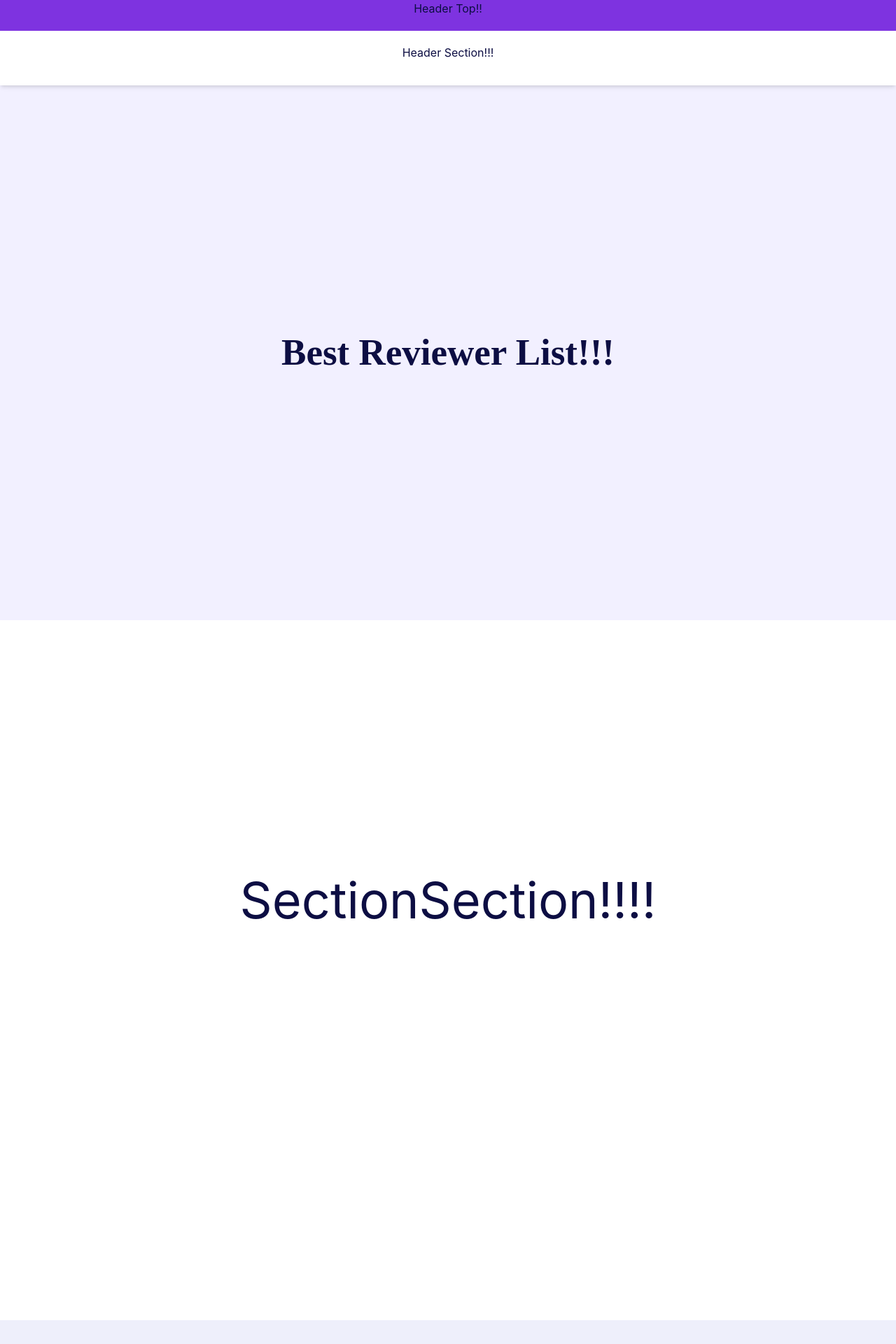
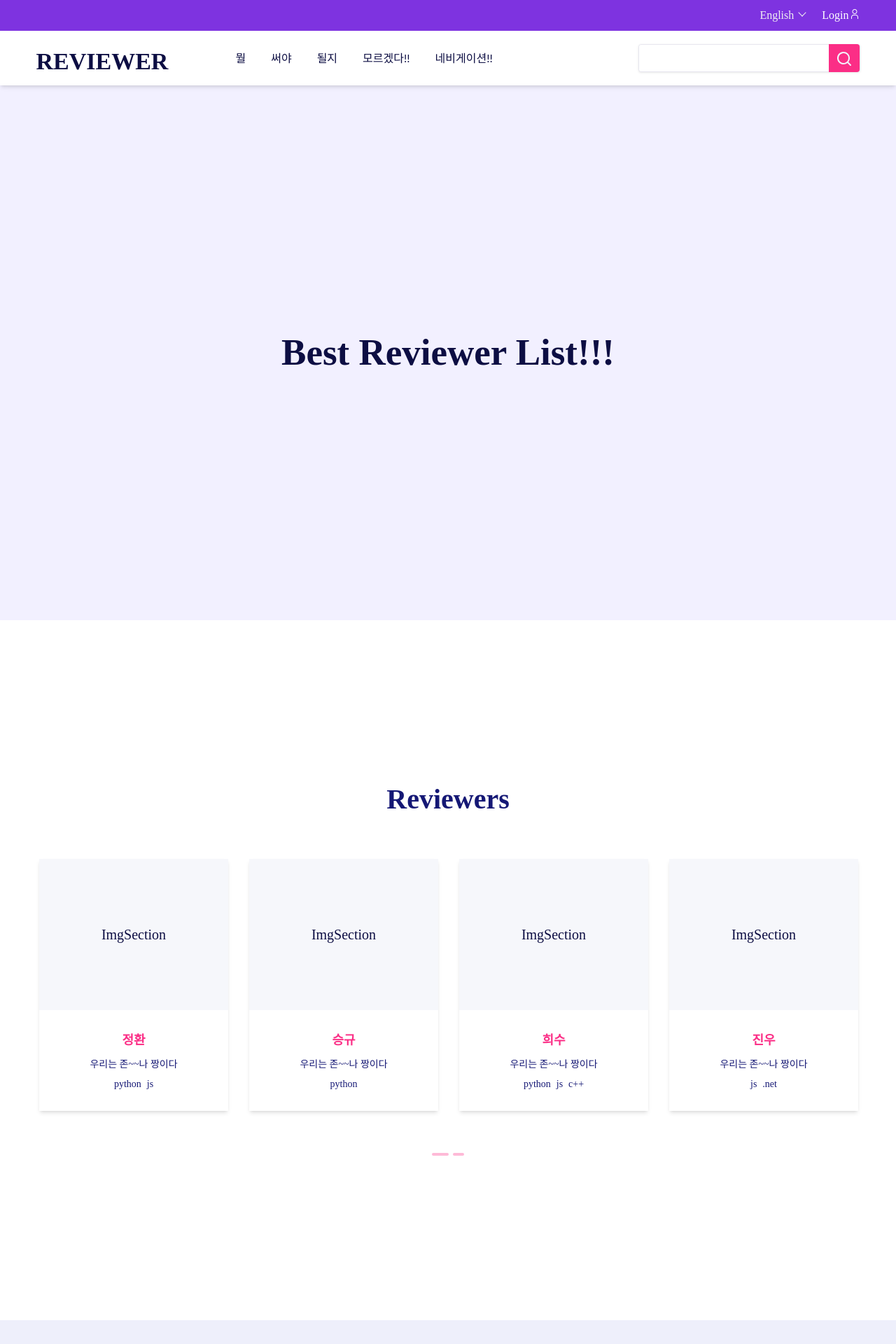
Before and after one commit to prepareSecondHalf/project, a Next.js app in the folder client/: page / in a window 1280 px wide. Shown: the top 1920 px of the page at 70% size. Built offline with nearby package versions, Linux system fonts and the light colour scheme.

Commit message:
제혁 - Task1

```diff
--- a/client/components/Header.tsx
+++ b/client/components/Header.tsx
@@ -4,28 +4,28 @@ import Link from 'next/link';
 const menus = [
   {
     id: 0,
-    path: 'home',
-    content: 'Home',
+    path: '뭘',
+    content: '뭘',
   },
   {
     id: 1,
-    path: 'pages',
-    content: 'Pages',
+    path: '써야',
+    content: '써야',
   },
   {
     id: 2,
-    path: 'products',
-    content: 'Products',
+    path: '될지',
+    content: '될지',
   },
   {
     id: 3,
-    path: 'blog',
-    content: 'Blog',
+    path: '모르겠다!!',
+    content: '모르겠다!!',
   },
   {
     id: 4,
-    path: 'contact',
-    content: 'Contact',
+    path: '네비게이션!!',
+    content: '네비게이션!!',
   },
 ];
 
@@ -33,10 +33,46 @@ const Header: NextPage = () => {
   return (
     <div className="w-full h-fit box-border sticky top-[-44px] z-[1] shadow-md">
       <div className="w-full h-[44px] bg-[#7e33e0] flex justify-center">
-        Header Top!!
+        <div className="w-default h-full leading-[44px] flex justify-end">
+          <div className="flex gap-6">
+            <div className="text-[#f1f1f1] flex font-josefin cursor-pointer">
+              English
+              <div className="w-2 h-2 mt-3 ml-2 border-[#f1f1f1] border border-l-0 border-t-0 rotate-45 relative top-[2px]"></div>
+            </div>
+            <div className="text-[#f1f1f1] flex font-josefin cursor-pointer">
+              <Link className="text-white hover:text-white" href="/login">
+                Login
+              </Link>
+              <div className="w-4 h-4 bg-login bg-no-repeat bg-center mt-3"></div>
+            </div>
+          </div>
+        </div>
       </div>
       <div className="w-full flex justify-center h-[78px] py-4.75 px-0 bg-white">
-        Header Section!!!
+        <div className="w-default h-10 leading-10 flex justify-between">
+          <div className="flex">
+            <div className="font-bold text-[34px] font-josefin pt-[5px]">
+              <Link href="/" className="text-[#0d0e43] hover:text-[#0d0e43]">
+                REVIEWER
+              </Link>
+            </div>
+            <div className="w-fit h-full flex ml-24 gap-9">
+              {menus.map((menu) => (
+                <Link
+                  href={'/' + menu.path}
+                  key={menu.id}
+                  className="h-full leading-10  font-lato cursor-pointer transition-colors ease-linear duration-150 hover:text-basered"
+                >
+                  {menu.content}
+                </Link>
+              ))}
+            </div>
+          </div>
+          <div className="w-[317px] h-10 border border-[#e7e6ef] rounded-[4px] box-border bg-white shadow-default flex">
+            <input className="w-full h-full outline-none border-none rounded-[4px] bg-white py-0 px-4" />
+            <div className="w-[51px] h-10 relative bottom-[1px] rounded-tr-[4px] rounded-br-[4px] bg-basered bg-xsearch bg-no-repeat bg-center cursor-pointer"></div>
+          </div>
+        </div>
       </div>
     </div>
   );
--- /dev/null
+++ b/client/components/Main/Reviewers.tsx
@@ -0,0 +1,131 @@
+import { NextPage } from 'next';
+import Link from 'next/link';
+import { useState } from 'react';
+
+const reviewers = [
+  {
+    _id: 0,
+    img: 'ImgSection',
+    nickname: '정환',
+    description: '우리는 존~~나 짱이다',
+    langs: ['python', 'js'],
+  },
+  {
+    _id: 1,
+    img: 'ImgSection',
+    nickname: '승규',
+    description: '우리는 존~~나 짱이다',
+    langs: ['python'],
+  },
+  {
+    _id: 2,
+    img: 'ImgSection',
+    nickname: '희수',
+    description: '우리는 존~~나 짱이다',
+    langs: ['python', 'js', 'c++'],
+  },
+  {
+    _id: 3,
+    img: 'ImgSection',
+    nickname: '진우',
+    description: '우리는 존~~나 짱이다',
+    langs: ['js', '.net'],
+  },
+  {
+    _id: 4,
+    img: 'ImgSection',
+    nickname: '제혁',
+    description: '우리는 존~~나 짱이다',
+    langs: ['python', 'js', 'go'],
+  },
+];
+
+const Reviewers: NextPage = () => {
+  const [activeIdx, setActiveIdx] = useState(0);
+
+  const onClickPagination = (e: React.MouseEvent<HTMLElement>) => {
+    setActiveIdx(parseInt(e.currentTarget.dataset.key as string));
+  };
+
+  const paginationUI = () => {
+    let itemLen =
+      reviewers.length % 4 === 0
+        ? Math.floor(reviewers.length / 4)
+        : Math.floor(reviewers.length / 4) + 1;
+
+    let returnArr = [];
+
+    for (let i = 0; i < itemLen; i++) {
+      returnArr.push(
+        <div
+          key={i}
+          className={`w-4 h-1 bg-[#febad7] rounded-[10px] cursor-pointer ${
+            i === activeIdx ? 'w-6 bg-[#fb2e86]' : ''
+          }`}
+          data-key={i}
+          data-active={i === activeIdx}
+          onClick={onClickPagination}
+        ></div>,
+      );
+    }
+
+    return returnArr;
+  };
+
+  return (
+    <div className="w-full mt-[200px]">
+      <div className="text-darkblue font-bold text-[40px] text-center font-josefin mb-[53px]">
+        Reviewers
+      </div>
+      <div className="w-full h-fit flex justify-center">
+        <div className="w-full max-w-[1192px] overflow-hidden">
+          <div
+            className={`flex w-fit h-[384px] justify-center relative ${
+              activeIdx === 0 ? 'left-[12px]' : '-left-[1188px]'
+            } transition-all duration-[800ms]`}
+          >
+            {Array.isArray(reviewers)
+              ? reviewers.map((item) => (
+                  <div
+                    className="w-[270px] h-[360px] mr-[30px] text-white shadow-md cursor-pointer relative top-3 box-border hover:border hover:border-solid hover:border-[#2f1ac4]"
+                    key={item._id}
+                  >
+                    <Link href="#">
+                      <div className="w-full h-3/5 bg-[#f6f7fb] flex justify-center flex-col text-center text-xl font-josefin px-3 py-0">
+                        {item.img}
+                      </div>
+                      <div className="w-full h-2/5 text-center flex justify-center flex-col px-3 py-0">
+                        <div className="h-fit">
+                          <div className="font-lato text-lg text-basered font-bold">
+                            {item.nickname}
+                          </div>
+                          <div className="font-josefin text-sm text-darkblue mt-3">
+                            {item.description}
+                          </div>
+                          <div className="w-full flex justify-center gap-2">
+                            {item.langs.map((lang) => (
+                              <div
+                                key={lang}
+                                className="font-josefin text-sm text-darkblue mt-2"
+                              >
+                                {lang}
+                              </div>
+                            ))}
+                          </div>
+                        </div>
+                      </div>
+                    </Link>
+                  </div>
+                ))
+              : ''}
+          </div>
+        </div>
+      </div>
+      <div className="w-full flex justify-center mt-12">
+        <div className="flex w-fit gap-1.5">{paginationUI()}</div>
+      </div>
+    </div>
+  );
+};
+
+export default Reviewers;
--- a/client/pages/index.tsx
+++ b/client/pages/index.tsx
@@ -1,5 +1,6 @@
 import Footer from 'components/Footer';
 import Header from 'components/Header';
+import Reviewers from 'components/Main/Reviewers';
 import { NextPage } from 'next';
 
 const Home: NextPage = () => {
@@ -11,7 +12,7 @@ const Home: NextPage = () => {
           Best Reviewer List!!!
         </div>
         <div className="w-full h-[800px] bg-white text-center flex flex-col justify-center text-7xl">
-          SectionSection!!!!
+          <Reviewers />
         </div>
       </div>
       <Footer />
```
